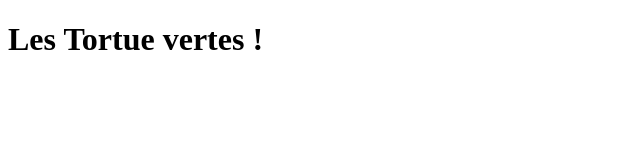
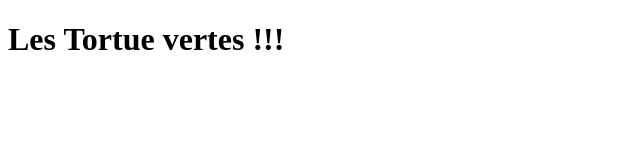
Before and after one commit to Laverre/formation-git-mastering-discover-github, a plain HTML site: page index.html in a window 1280 px wide. Shown: the full height of the page, 0-640 px from the left. Drawn offline with Linux system fonts and the light colour scheme.

Commit message:
test-span

```diff
--- a/index.html
+++ b/index.html
@@ -6,6 +6,6 @@
     <title>Document</title>
 </head>
 <body>
-    <h1>Les Tortue vertes !</h1>
+    <h1>Les Tortue vertes !!!</h1>
 </body>
 </html>
```
